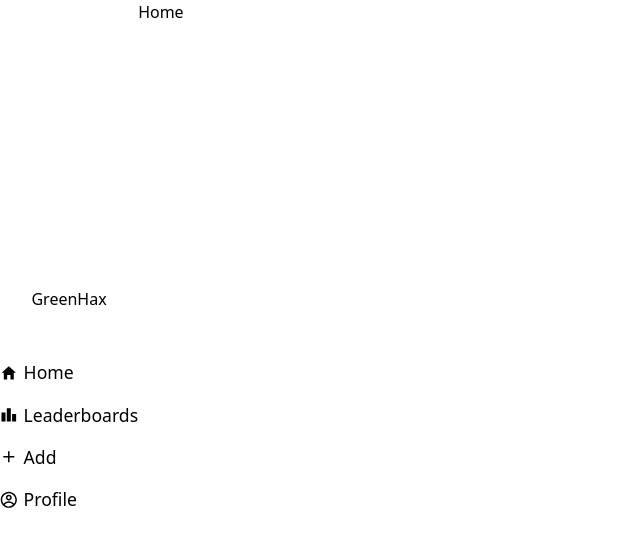
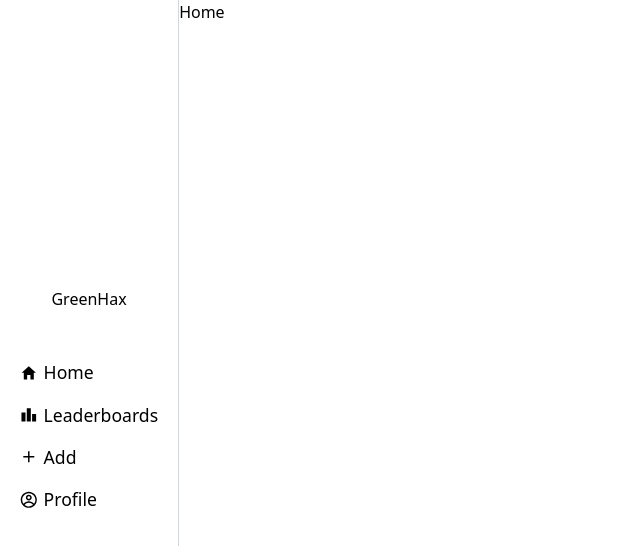
Before and after one commit to numcap/GREENHAX, a React (Vite) app in the folder frontend/: page / in a window 1280 px wide. Shown: the top 546 px of the page, without its empty margins (0-640 px from the left). Built offline with nearby package versions, Linux system fonts and the light colour scheme.

Commit message:
style: enhance Sidebar component with padding and border for improved layout

```diff
--- a/frontend/src/components/Sidebar.jsx
+++ b/frontend/src/components/Sidebar.jsx
@@ -6,7 +6,7 @@ import { Link } from "react-router-dom";
 
 export const Sidebar = () => {
 	return (
-		<div className='flex flex-col justify-center items-center h-screen'>
+		<div className='flex flex-col justify-center items-center h-screen p-5 border-r border-r-gray-300'>
 			<span className='mb-12'>GreenHax</span>
 			<div className='flex flex-col items-baseline gap-4 text-[1.1rem]'>
 				<Link to='/'>
```
